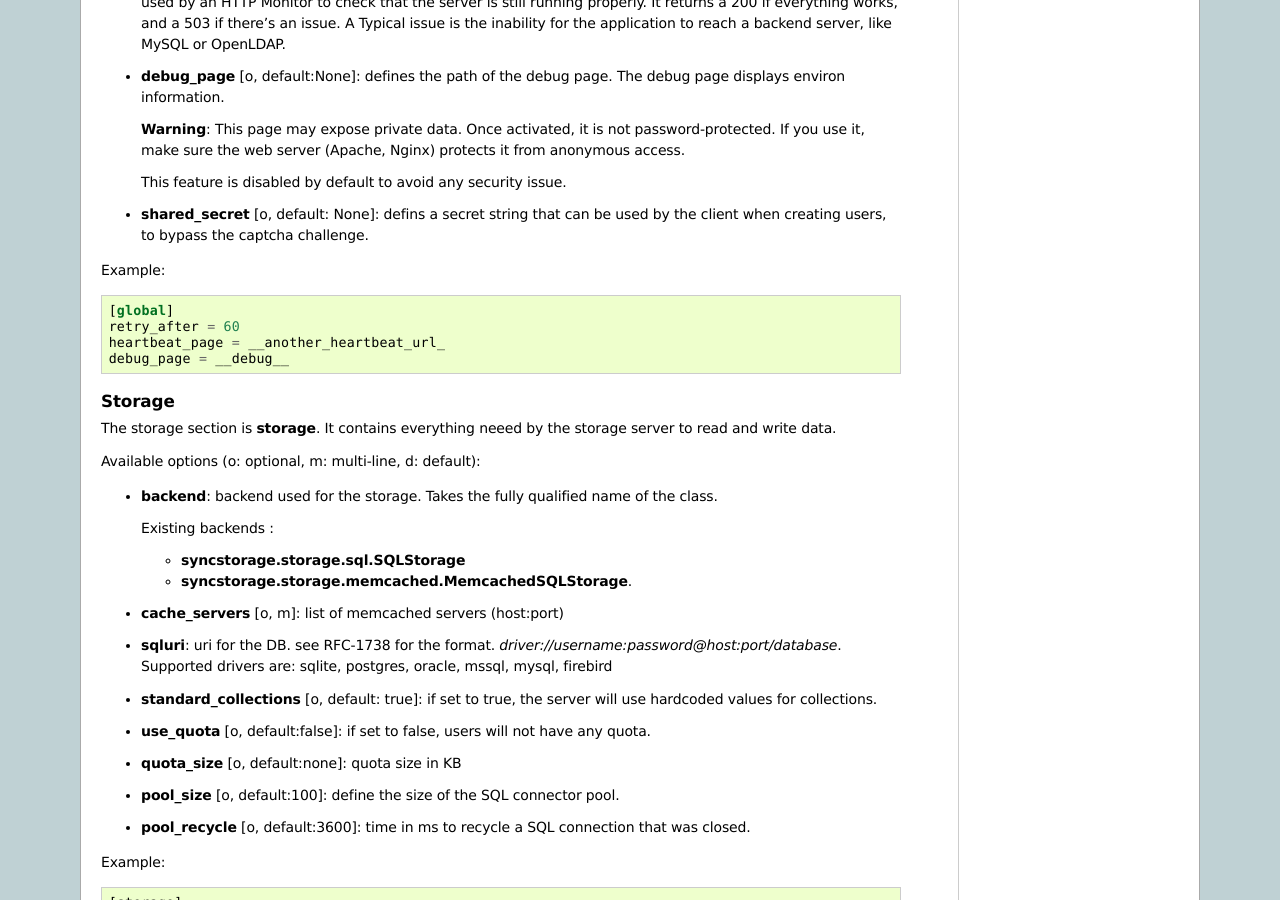
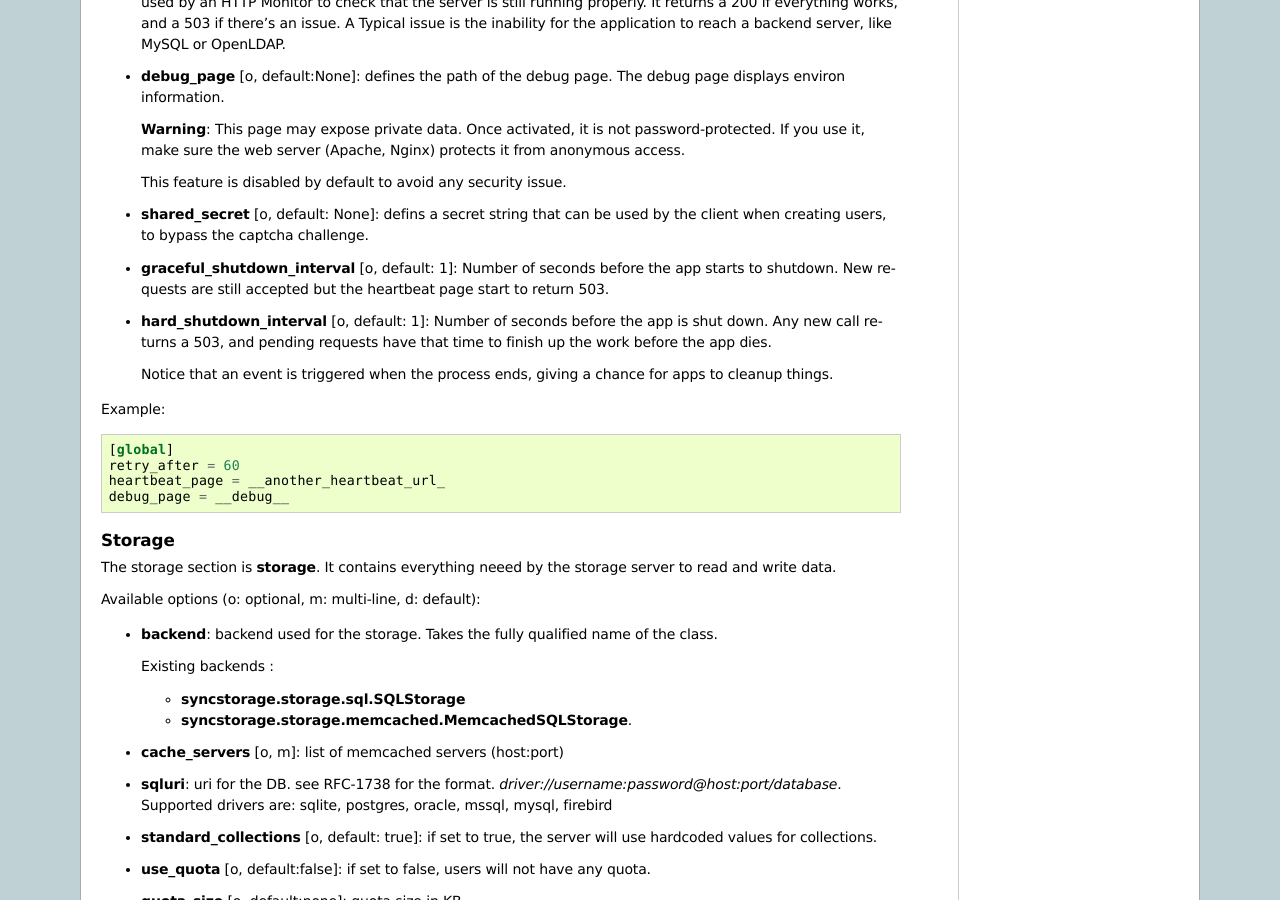
Before and after one commit to mozilla-services/docs, a Sphinx documentation site: the page built from source/server-devguide/configuration.rst, in a window 1280 px wide and 900 px high, scrolled down 2520 px. Built offline with Sphinx 7.4.7, drawn with Linux system fonts in a browser that asks for light colours.

Commit message:
added graceful_shutdown_interval and hard_shutdown_interval

```diff
--- a/source/server-devguide/configuration.rst
+++ b/source/server-devguide/configuration.rst
@@ -195,6 +195,17 @@ Available options (o: optional, m: multi-line, d: default):
 - **shared_secret** [o, default: None]: defins a secret string that
   can be used by the client when creating users, to bypass the
   captcha challenge.
+
+- **graceful_shutdown_interval** [o, default: 1]: Number of seconds before the
+  app starts to shutdown. New requests are still accepted but the heartbeat
+  page start to return 503.
+
+- **hard_shutdown_interval** [o, default: 1]: Number of seconds before the app
+  is shut down. Any new call returns a 503, and pending requests have that time
+  to finish up the work before the app dies.
+
+  Notice that an event is triggered when the process ends, giving a chance for
+  apps to cleanup things.
 
 
 Example::
```
